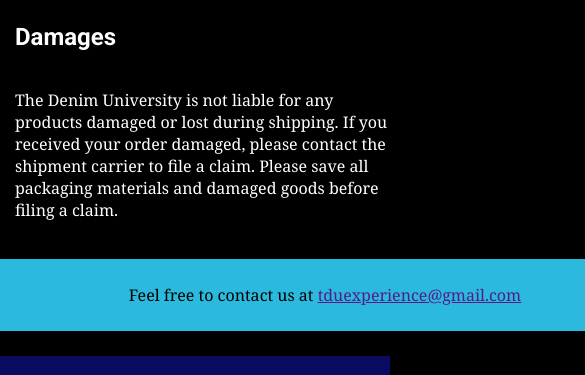
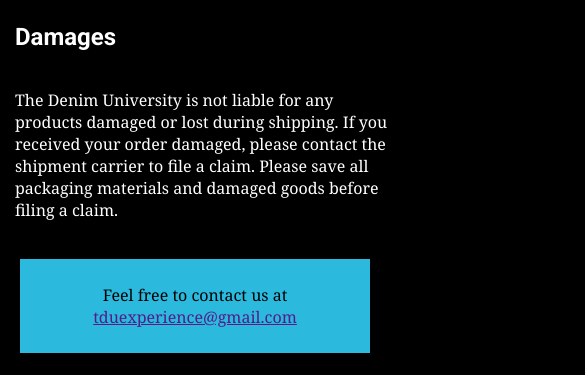
Before and after one commit to sgopalani12/The-Denim-University, a plain HTML site: page shipping.html in a window 390 px wide. Shown: the part 894-1269 px from the top of the page, 585 px wide, since content can reach past the window. Drawn offline with Linux system fonts and the light colour scheme; a web font is replaced by a local one.

Commit message:
style(shipping.css): bottom text box for contact on shipping page is repsonsive

```diff
--- a/shipping.css
+++ b/shipping.css
@@ -38,3 +38,9 @@
     width: 600px;
     color: black;
 }
+
+@media (max-width: 760px) {
+    .contact-us-msg {
+        width: 300px;
+    }
+}
```
